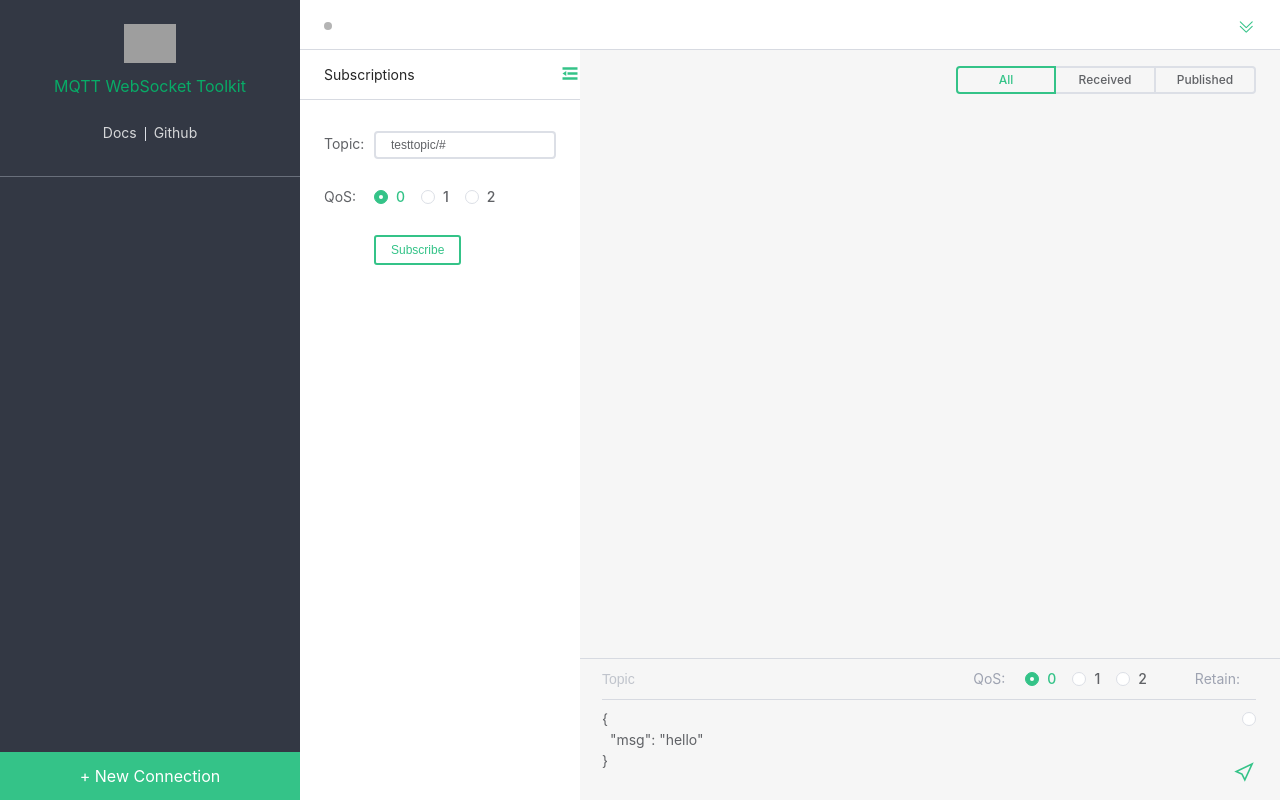
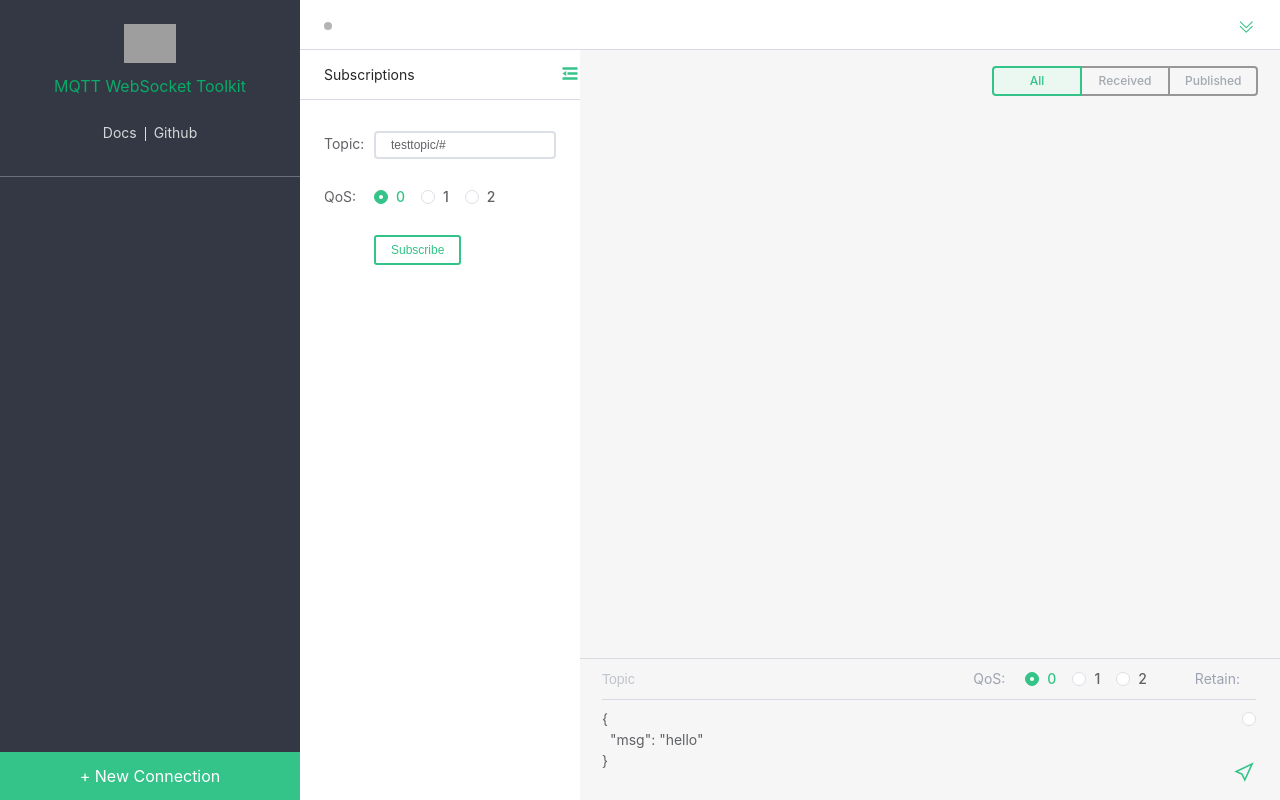
Before and after one commit to emqx/MQTT-Web-Toolkit, a Vue app: page /connections/1 in a window 1280 px wide. Built offline with nearby package versions, Linux system fonts and the light colour scheme; grey boxes are pictures that could not be loaded.

Commit message:
style(connection): modify radio group style

```diff
--- a/src/assets/scss/element/element-reset.scss
+++ b/src/assets/scss/element/element-reset.scss
@@ -6,3 +6,26 @@
   border: 2px solid $color-main-green;
   color: $color-main-green;
 }
+
+/* Radio */
+.el-radio-button {
+  outline: none;
+  user-select: none;
+  margin-right: -2px;
+}
+.el-radio-button--mini .el-radio-button__inner {
+  background: transparent;
+  border: 2px solid #979797;
+  width: 90px;
+  color: #A2A9B0;
+}
+.el-radio-button__orig-radio:checked+.el-radio-button__inner {
+  background-color: #EBF8F2;
+  color: #34C388;
+  border: 2px solid #34C388 !important;
+  z-index: 1;
+  box-shadow: none;
+}
+.el-radio-button:first-child .el-radio-button__inner {
+  border-left: 2px solid #979797;
+}
--- a/src/views/ConnectionDetails.vue
+++ b/src/views/ConnectionDetails.vue
@@ -326,15 +326,6 @@
     }
     .el-radio-group {
       float: right;
-      .el-radio-button__inner {
-        padding: 6px 15px;
-        width: 100px;
-        border-width: 2px;
-        background: $color-bg--main;
-      }
-      .el-radio-button__orig-radio:checked + .el-radio-button__inner {
-        color: $color-main-green;
-      }
     }
   }
   .message-list {
```
